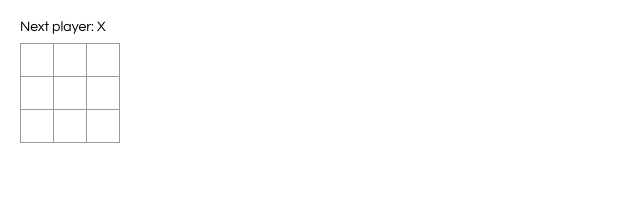
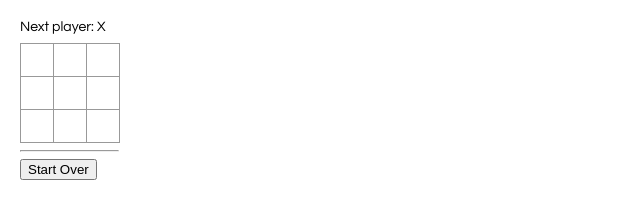
Before and after one commit to kmboese/tic-tac-toe-react, a React app: page / in a window 1280 px wide. Shown: the whole page, without its empty margins (0-640 px from the left). Built offline with nearby package versions, Linux system fonts and the light colour scheme.

Commit message:
Tic tac toe is now functional

```diff
--- a/src/index.js
+++ b/src/index.js
@@ -2,24 +2,13 @@ import React from 'react';
 import ReactDOM from 'react-dom';
 import './index.css';
 
-class Square extends React.Component {
-    constructor(props) {
-      super(props);
-      this.state = {
-        value: null,
-      };
-    }
 
-    render() {
-      return (
-        <button
-          className="square"
-          onClick={() => this.setState({value: 'X'})}
-        >
-          {this.state.value}
-        </button>
-      );
-    }
+function Square(props) {
+  return (
+    <button className="square" onClick={props.onClick}>
+      {props.value}
+    </button>
+  );
 }
 
 class Board extends React.Component {
@@ -27,7 +16,19 @@ class Board extends React.Component {
     super(props);
     this.state = {
       squares: Array(9).fill(null),
+      currentPlayer: 'X',
+      winner: null
     };
+  }
+
+  clearBoard() {
+    const squares = Array(9).fill(null);
+    const currentPlayer = 'X';
+    const winner = null;
+    this.setState({
+      squares: squares,
+      currentPlayer: currentPlayer,
+      winner: winner});
   }
 
   renderSquare(i) {
@@ -39,8 +40,120 @@ class Board extends React.Component {
     );
   }
 
+  handleClick(i) {
+    // Create a copy of the squares property array
+    const squares = this.state.squares.slice();
+
+    // Prevent overriding existing square value
+    if (squares[i] !== null) {
+      return;
+    }
+
+    // if board is in winning state, prevent updating the game board
+    if (this.getWinner()) {
+      return;
+    }
+
+    // Set the chosen square's value to match the current player's marker
+    squares[i] = this.state.currentPlayer;
+    // Set the property state to the modified squares array
+    this.setState({squares: squares});
+    // Switch Players
+    this.setState({currentPlayer: this.switchPlayers()});
+  }
+
+  // Check board state and return a winner if one exists
+  getWinner() {
+    var winner = null;
+    var mark = 'X';
+    if (this.rowFilled(0, mark) ||
+        this.rowFilled(1, mark) ||
+        this.rowFilled(2, mark) ||
+        this.columnFilled(0, mark) ||
+        this.columnFilled(1, mark) ||
+        this.columnFilled(2, mark) ||
+        this.diagonalFilled('southeast', mark) ||
+        this.diagonalFilled('southwest', mark)) {
+      winner = mark;
+    }
+    else {
+      mark = 'O';
+      if (
+        this.rowFilled(0, mark) ||
+        this.rowFilled(1, mark) ||
+        this.rowFilled(2, mark) ||
+        this.columnFilled(0, mark) ||
+        this.columnFilled(1, mark) ||
+        this.columnFilled(2, mark) ||
+        this.diagonalFilled('southeast', mark) ||
+        this.diagonalFilled('southwest', mark)
+      ) {
+        winner = mark;
+      }
+
+    }
+    return winner;
+  }
+
+  // Returns true if a horizontal row is filled with given character
+  rowFilled(row, mark) {
+    const squares = this.state.squares.slice();
+    var start = row*3;
+    return (squares[start] === mark &&
+            squares[start+1] === mark &&
+            squares[start+2] === mark
+    );
+  }
+
+  // Returns true if a vertical column is filled with given character
+  columnFilled(column, mark) {
+    const squares = this.state.squares.slice();
+    return (squares[column] === mark &&
+            squares[column+3] === mark &&
+            squares[column+6] === mark
+    );
+  }
+
+  // Returns true if the given diagonal is filled with the given character
+  diagonalFilled(diag, mark) {
+    var start = null;
+    const squares = this.state.squares.slice();
+    if (diag === 'southeast') {
+      start = 0;
+      return (squares[start] === mark &&
+              squares[start + 4] === mark &&
+              squares[start + 8] === mark
+      );
+    }
+    else if (diag === 'southwest') {
+      start = 2;
+      return (squares[start] === mark &&
+        squares[start + 2] === mark &&
+        squares[start + 4] === mark
+      );
+    }
+    else {
+      return false;
+    }
+  }
+
+  // Switches the current player
+  switchPlayers() {
+    if (this.state.currentPlayer === 'X') {
+      return 'O';
+    }
+    else {
+      return 'X';
+    }
+  }
+
   render() {
-    const status = 'Next player: X';
+    let status = 'Next player: ' + this.state.currentPlayer;
+    // See if board is in winning state
+    const winner = this.getWinner();
+    if (winner) {
+      status = 'Player ' + winner + ' wins!';
+    }
 
     return (
       <div>
@@ -60,6 +173,12 @@ class Board extends React.Component {
           {this.renderSquare(7)}
           {this.renderSquare(8)}
         </div>
+        <hr></hr>
+        <button
+          className="start-over"
+          onClick={() => this.clearBoard()}>
+            Start Over
+        </button>
       </div>
     );
   }
```
Also changed, not shown: src/index.css (indentation only).
